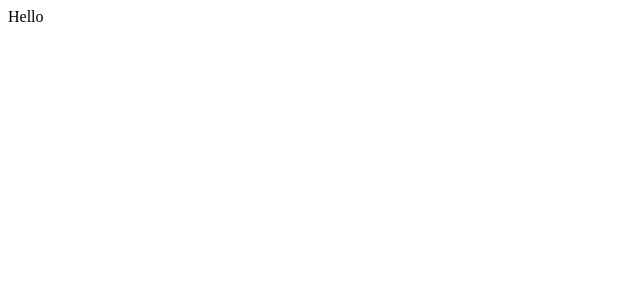
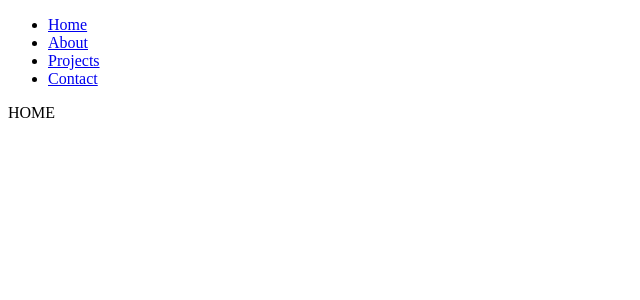
Before and after one commit to darioevers/portfolio_v2, a React (Create React App) app: page / in a window 1280 px wide. Shown: the top 300 px of the page, without its empty margins (0-640 px from the left). Built offline with nearby package versions, Linux system fonts and the light colour scheme.

Commit message:
added routing and pages

```diff
--- a/src/App.js
+++ b/src/App.js
@@ -1,8 +1,34 @@
+import React from "react";
+import { BrowserRouter as Router, Switch, Route } from "react-router-dom";
+
+// importing all components
+import Navigation from "./components/Nav";
+import Home from "./components/Home";
+import About from "./components/AboutMe";
+import Projects from "./components/Projects";
+import Contact from "./components/Contact";
+
+
 
 function App() {
+  console.log(process.env.PUBLIC_URL);
   return (
-    <div>Hello</div>
+    <Router>
+      <Navigation />
+
+      <Switch>
+        {
+          // <Route path={process.env.PUBLIC_URL + "/"} exact component={Home} />
+        }
+        <Route path="/" exact component={Home} />
+        <Route path="/about" exact component={About} />
+        <Route path="/projects" exact component={Projects} />
+        <Route path="/contact" exact component={Contact} />
+        <Route path={() => "/main" || "/anything"}>
+          <Home />
+        </Route>
+      </Switch>
+    </Router>
   );
 }
-
 export default App;
--- /dev/null
+++ b/src/components/AboutMe.js
@@ -0,0 +1,5 @@
+import React from "react";
+const About = () => {
+  return <div className="about-wrapper">ABOUT</div>;
+};
+export default About;
--- /dev/null
+++ b/src/components/Contact.js
@@ -0,0 +1,5 @@
+import React from "react";
+const Contact = () => {
+  return <div className="contact-wrapper">CONTACT</div>;
+};
+export default Contact;
--- /dev/null
+++ b/src/components/Home.js
@@ -0,0 +1,9 @@
+import React from "react";
+const Home = () => {
+  return (
+    <div className="home-wrapper">
+      <header className="hero">HOME</header>
+    </div>
+  );
+};
+export default Home;
--- /dev/null
+++ b/src/components/Nav.js
@@ -0,0 +1,23 @@
+import React from "react";
+import { Link } from "react-router-dom";
+const Navigation = () => {
+  return (
+    <nav>
+      <ul className="navigation">
+        <li>
+          <Link to="/">Home</Link>
+        </li>
+        <li>
+          <Link to="/about">About</Link>
+        </li>
+        <li>
+          <Link to="/projects">Projects</Link>
+        </li>
+        <li>
+          <Link to="/contact">Contact</Link>
+        </li>
+      </ul>
+    </nav>
+  );
+};
+export default Navigation;
--- /dev/null
+++ b/src/components/Projects.js
@@ -0,0 +1,6 @@
+
+import React from "react";
+const Projects = () => {
+  return <div className="projects-wrapper">PROJECTS</div>;
+};
+export default Projects;
```
Also changed, not shown: src/components/404.js (added).
